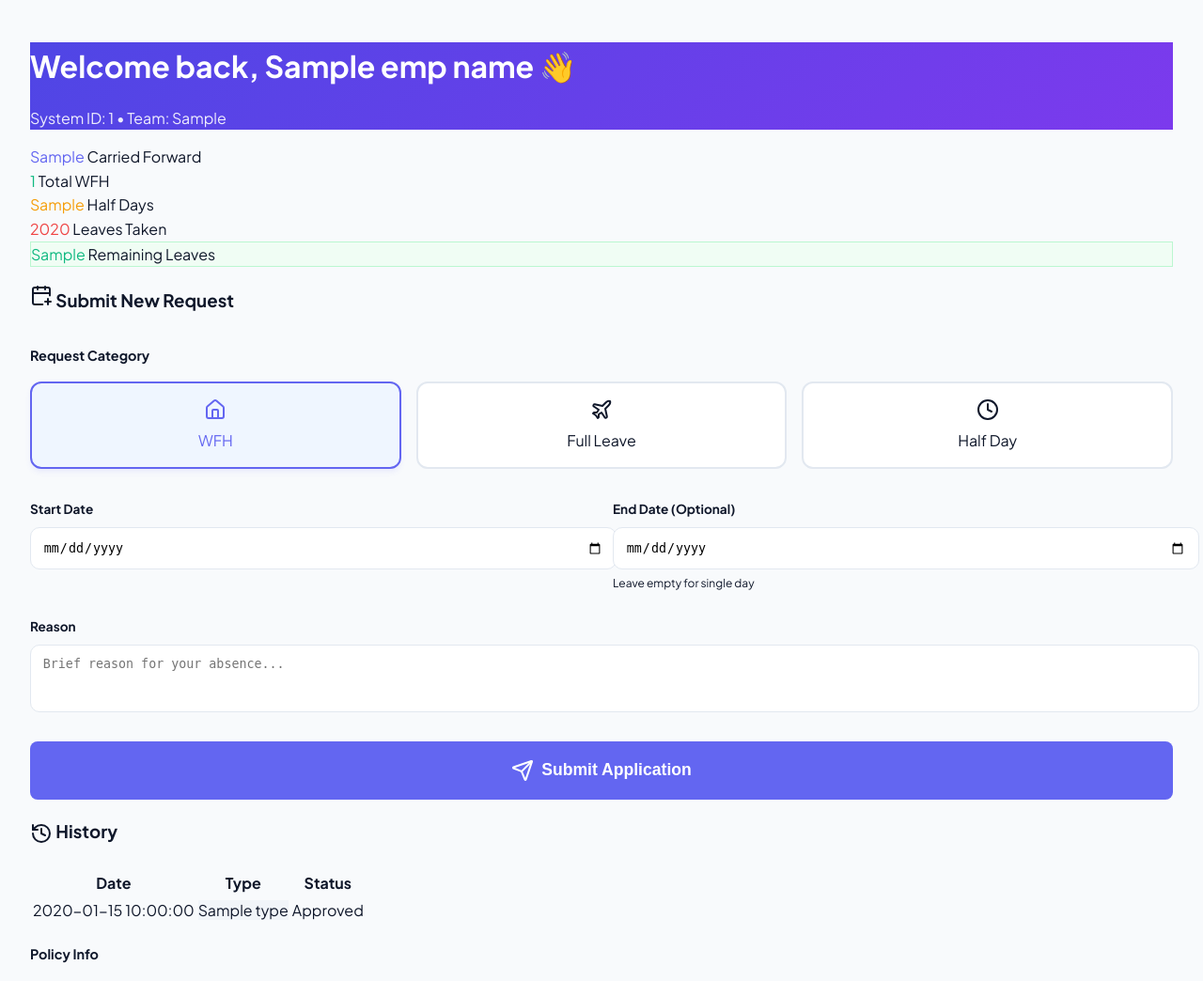
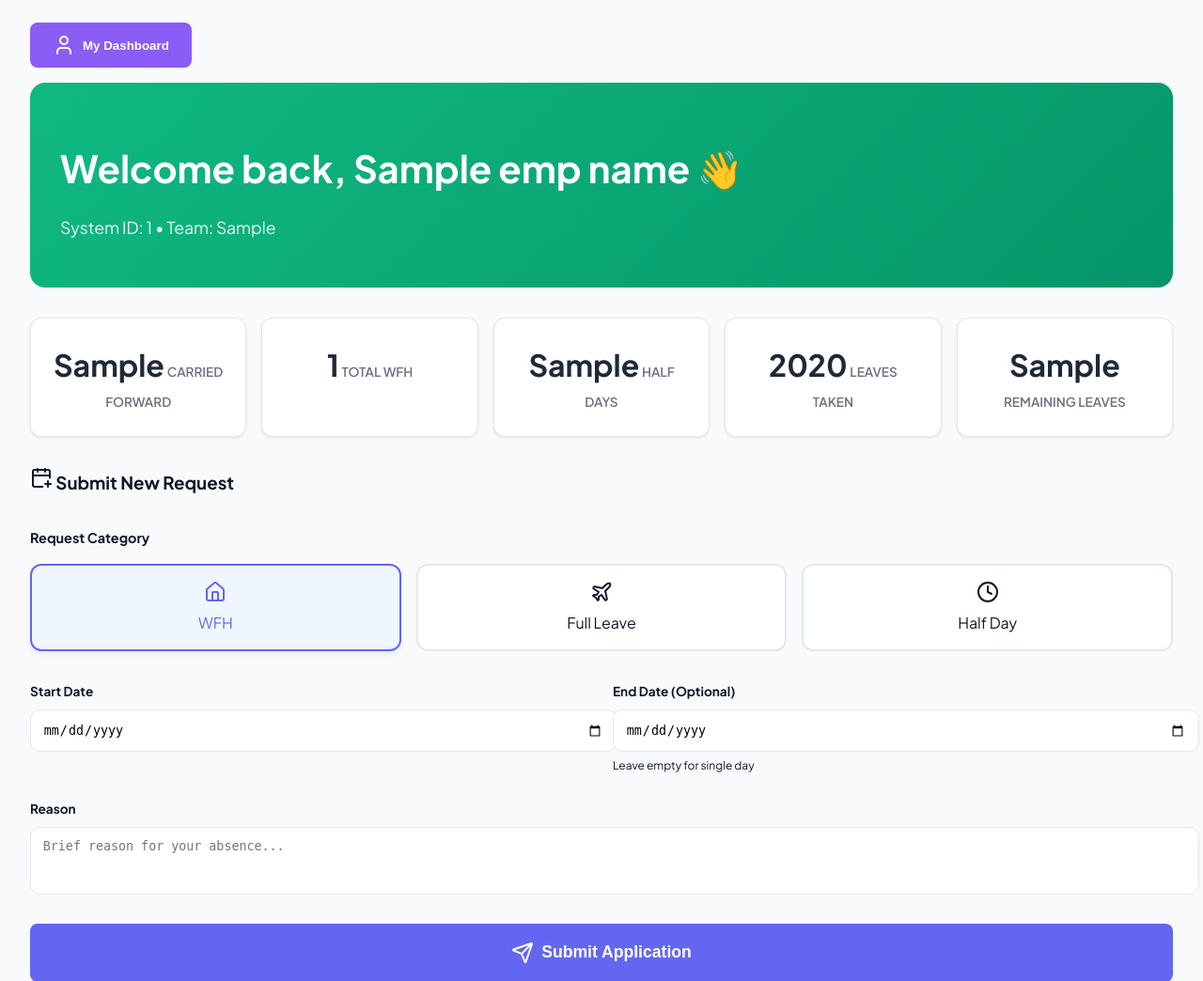
Before and after one commit to Ahsan60712/attendance-system, a Flask app: template templates/employee_dashboard.html in a window 1280 px wide. Shown: the top 1044 px of the page at 94% size. Run offline with Flask 3, Linux system fonts and the light colour scheme; the template is opened without the code that fills it: most values are stand-ins (such as "Sample title", 1, 10 or a date in 2020).

Commit message:
Update employee dashboard template with button stats layout

```diff
--- a/templates/employee_dashboard.html
+++ b/templates/employee_dashboard.html
@@ -3,32 +3,40 @@
 {% block title %}Employee Dashboard - Adlab Solutions{% endblock %}
 
 {% block content %}
-<div class="card" style="background: linear-gradient(135deg, #4f46e5, #7c3aed); color: white; border: none;">
-    <h1 style="font-size: 2rem; margin-bottom: 0.5rem;">Welcome back, {{ emp_name }} 👋</h1>
-    <p style="opacity: 0.9;">System ID: {{ emp_data.emp_id }} • Team: {{ emp_data.emp_team }}</p>
+<!-- My Dashboard Button -->
+<div style="margin-bottom: 1rem;">
+    <button style="background: #8b5cf6; color: white; border: none; padding: 0.75rem 1.5rem; border-radius: 8px; font-weight: 700; cursor: pointer; display: flex; align-items: center; gap: 0.5rem;">
+        <i data-lucide="user" size="18"></i> My Dashboard
+    </button>
+</div>
+
+<!-- Employee Portal Banner -->
+<div class="card" style="background: linear-gradient(135deg, #10b981, #059669); color: white; border: none; margin-bottom: 2rem; padding: 2rem; border-radius: 16px;">
+    <h1 style="font-size: 2.5rem; margin-bottom: 0.5rem; font-weight: 700;">Welcome back, {{ emp_name }} 👋</h1>
+    <p style="opacity: 0.9; font-size: 1.1rem;">System ID: {{ emp_data.emp_id }} • Team: {{ emp_data.emp_team }}</p>
 </div>
 
 <!-- Stats Grid -->
-<div class="stats-grid" style="grid-template-columns: repeat(auto-fit, minmax(180px, 1fr));">
-    <div class="stat-card">
-        <span class="value" style="color: #6366f1;">{{ leave_balance.carried_forward|default(0) }}</span>
-        <span class="label">Carried Forward</span>
+<div style="display: flex; gap: 1rem; margin-bottom: 2rem; flex-wrap: wrap;">
+    <div class="stat-card" style="background: white; border: 1px solid #e5e7eb; border-radius: 12px; padding: 1.5rem; box-shadow: 0 1px 3px rgba(0,0,0,0.1); cursor: pointer; transition: all 0.2s; flex: 1; min-width: 150px; text-align: center;">
+        <span class="value" style="font-size: 2rem; font-weight: 700; color: #1f2937;">{{ leave_balance.carried_forward|default(0) }}</span>
+        <span class="label" style="font-size: 0.85rem; color: #6b7280; font-weight: 600; text-transform: uppercase;">CARRIED FORWARD</span>
     </div>
-    <div class="stat-card">
-        <span class="value" style="color: #10b981;">{{ leave_balance.wfh_count|default(0) }}</span>
-        <span class="label">Total WFH</span>
+    <div class="stat-card" style="background: white; border: 1px solid #e5e7eb; border-radius: 12px; padding: 1.5rem; box-shadow: 0 1px 3px rgba(0,0,0,0.1); cursor: pointer; transition: all 0.2s; flex: 1; min-width: 150px; text-align: center;">
+        <span class="value" style="font-size: 2rem; font-weight: 700; color: #1f2937;">{{ leave_balance.wfh_count|default(0) }}</span>
+        <span class="label" style="font-size: 0.85rem; color: #6b7280; font-weight: 600; text-transform: uppercase;">TOTAL WFH</span>
     </div>
-    <div class="stat-card">
-        <span class="value" style="color: #f59e0b;">{{ leave_balance.half_days_taken|default(0) }}</span>
-        <span class="label">Half Days</span>
+    <div class="stat-card" style="background: white; border: 1px solid #e5e7eb; border-radius: 12px; padding: 1.5rem; box-shadow: 0 1px 3px rgba(0,0,0,0.1); cursor: pointer; transition: all 0.2s; flex: 1; min-width: 150px; text-align: center;">
+        <span class="value" style="font-size: 2rem; font-weight: 700; color: #1f2937;">{{ leave_balance.half_days_taken|default(0) }}</span>
+        <span class="label" style="font-size: 0.85rem; color: #6b7280; font-weight: 600; text-transform: uppercase;">HALF DAYS</span>
     </div>
-    <div class="stat-card">
-        <span class="value" style="color: #ef4444;">{{ leave_balance.leaves_taken_this_year|default(0) }}</span>
-        <span class="label">Leaves Taken</span>
+    <div class="stat-card" style="background: white; border: 1px solid #e5e7eb; border-radius: 12px; padding: 1.5rem; box-shadow: 0 1px 3px rgba(0,0,0,0.1); cursor: pointer; transition: all 0.2s; flex: 1; min-width: 150px; text-align: center;">
+        <span class="value" style="font-size: 2rem; font-weight: 700; color: #1f2937;">{{ leave_balance.leaves_taken_this_year|default(0) }}</span>
+        <span class="label" style="font-size: 0.85rem; color: #6b7280; font-weight: 600; text-transform: uppercase;">LEAVES TAKEN</span>
     </div>
-    <div class="stat-card" style="background: #f0fdf4; border: 1px solid #bbf7d0;">
-        <span class="value" style="color: #10b981;">{{ leave_balance.remaining_leaves|default(0) }}</span>
-        <span class="label">Remaining Leaves</span>
+    <div class="stat-card" style="background: white; border: 1px solid #e5e7eb; border-radius: 12px; padding: 1.5rem; box-shadow: 0 1px 3px rgba(0,0,0,0.1); cursor: pointer; transition: all 0.2s; flex: 1; min-width: 150px; text-align: center;">
+        <span class="value" style="font-size: 2rem; font-weight: 700; color: #1f2937;">{{ leave_balance.remaining_leaves|default(0) }}</span>
+        <span class="label" style="font-size: 0.85rem; color: #6b7280; font-weight: 600; text-transform: uppercase;">REMAINING LEAVES</span>
     </div>
 </div>
 
@@ -96,6 +104,7 @@
             .radio-label input { display: none; }
             .radio-card { display: flex; flex-direction: column; align-items: center; gap: 0.5rem; padding: 1rem; border: 2px solid var(--border); border-radius: 12px; transition: all 0.2s; background: white; color: var(--text-secondary); }
             .radio-label input:checked + .radio-card { border-color: var(--primary); background: #eff6ff; color: var(--primary); box-shadow: 0 4px 6px -1px rgba(99, 102, 241, 0.1); }
+            .stat-card:hover { transform: translateY(-2px); box-shadow: 0 4px 12px rgba(0,0,0,0.15); border-color: #8b5cf6; }
         </style>
 
         <div class="card">
```
